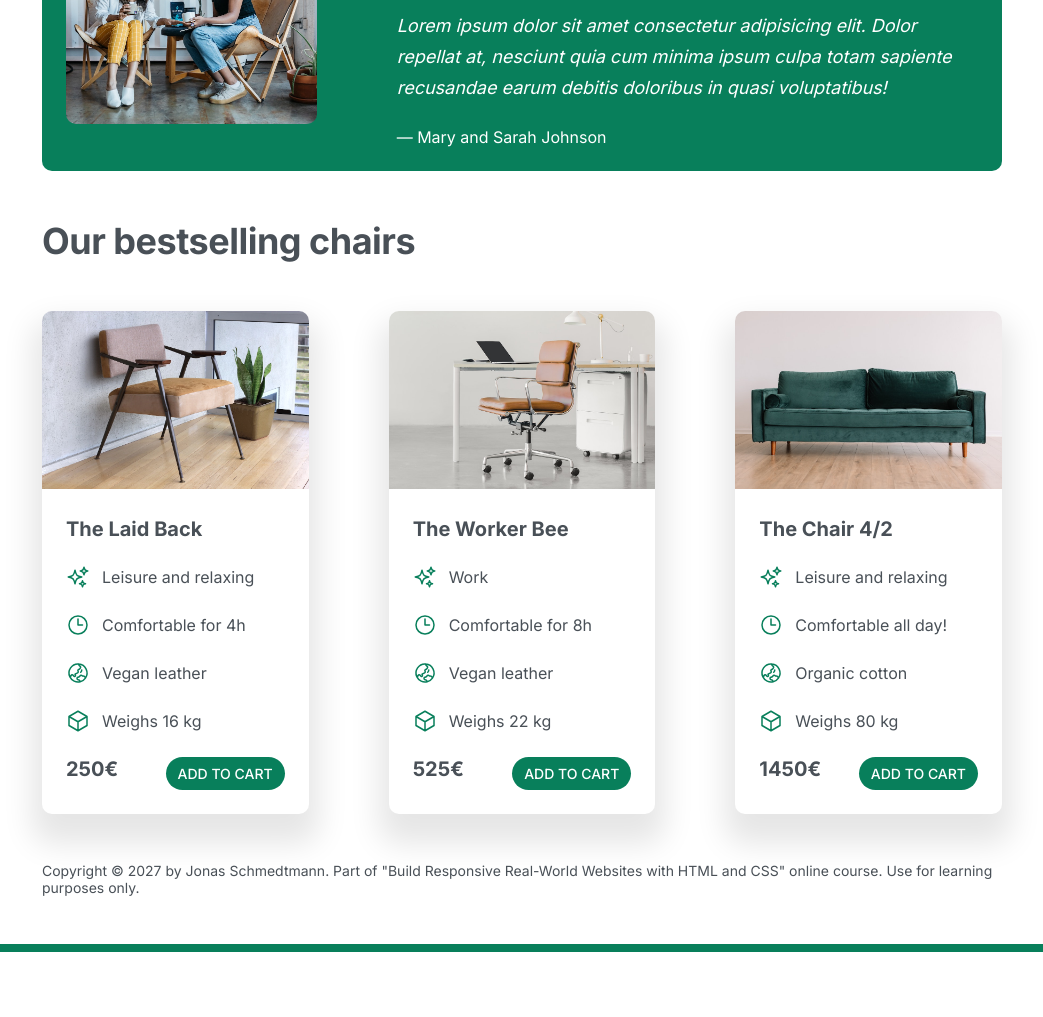
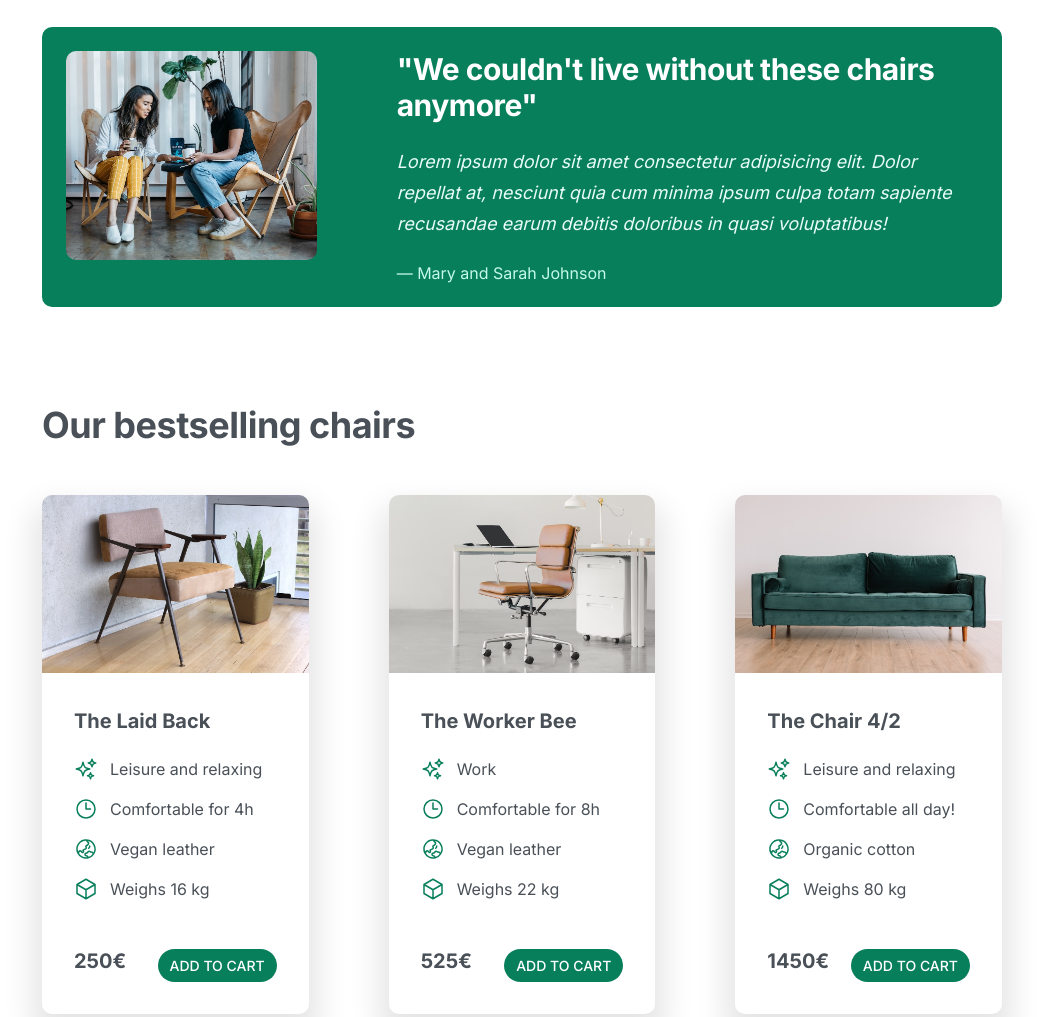
Before and after one commit to Aash417/p23-Web-Design-technique, a plain HTML site: page index.html in a window 1280 px wide. Shown: the part 980-1997 px from the top of the page, without its empty margins (118-1161 px from the left). Before the commit the page ends 1932 px from the top, so only its background shows below. Drawn offline with Linux system fonts and the light colour scheme.

Commit message:
visual hierarchy established

```diff
--- a/style.css
+++ b/style.css
@@ -32,7 +32,7 @@ body {
 
 header,
 section {
-	margin-bottom: 48px;
+	margin-bottom: 96px;
 }
 
 h2 {
@@ -82,7 +82,7 @@ header {
 	display: grid;
 	grid-template-columns: repeat(2, 1fr);
 	column-gap: 80px;
-	margin-top: 48px;
+	margin-top: 64px;
 }
 
 .header-text-box {
@@ -90,11 +90,11 @@ header {
 }
 
 h1 {
-	margin-bottom: 24px;
+	margin-bottom: 32px;
 	font-size: 44px;
 	line-height: 1.1;
 	letter-spacing: -1px;
-	text-shadow: 0 5px 5px rgb(0, 0, 0, 0.2);
+	text-shadow: 0 5px 5px rgb(0, 0, 0, 0.1);
 }
 
 .header-text {
@@ -112,6 +112,7 @@ img {
 	stroke: #087f5b;
 	width: 32px;
 	height: 32px;
+	margin-bottom: 24px;
 }
 
 .features-title {
@@ -147,6 +148,10 @@ img {
 	margin-bottom: 24px;
 	font-size: 18px;
 	line-height: 1.7;
+	color: #e6fcf5;
+}
+.testimonial-author {
+	color: #c3fae8;
 }
 
 /* CHAIRS */
@@ -160,7 +165,7 @@ img {
 	border-bottom-right-radius: 0;
 }
 .chair-box {
-	padding: 24px;
+	padding: 32px;
 }
 
 h3 {
@@ -170,14 +175,14 @@ h3 {
 
 .chair-details {
 	list-style: none;
-	margin-bottom: 24px;
+	margin-bottom: 48px;
 }
 
 .chair-details li {
 	display: flex;
 	align-items: center;
 	gap: 12px;
-	margin-bottom: 24px;
+	margin-bottom: 16px;
 }
 
 .chair-details li:last-child {
```
